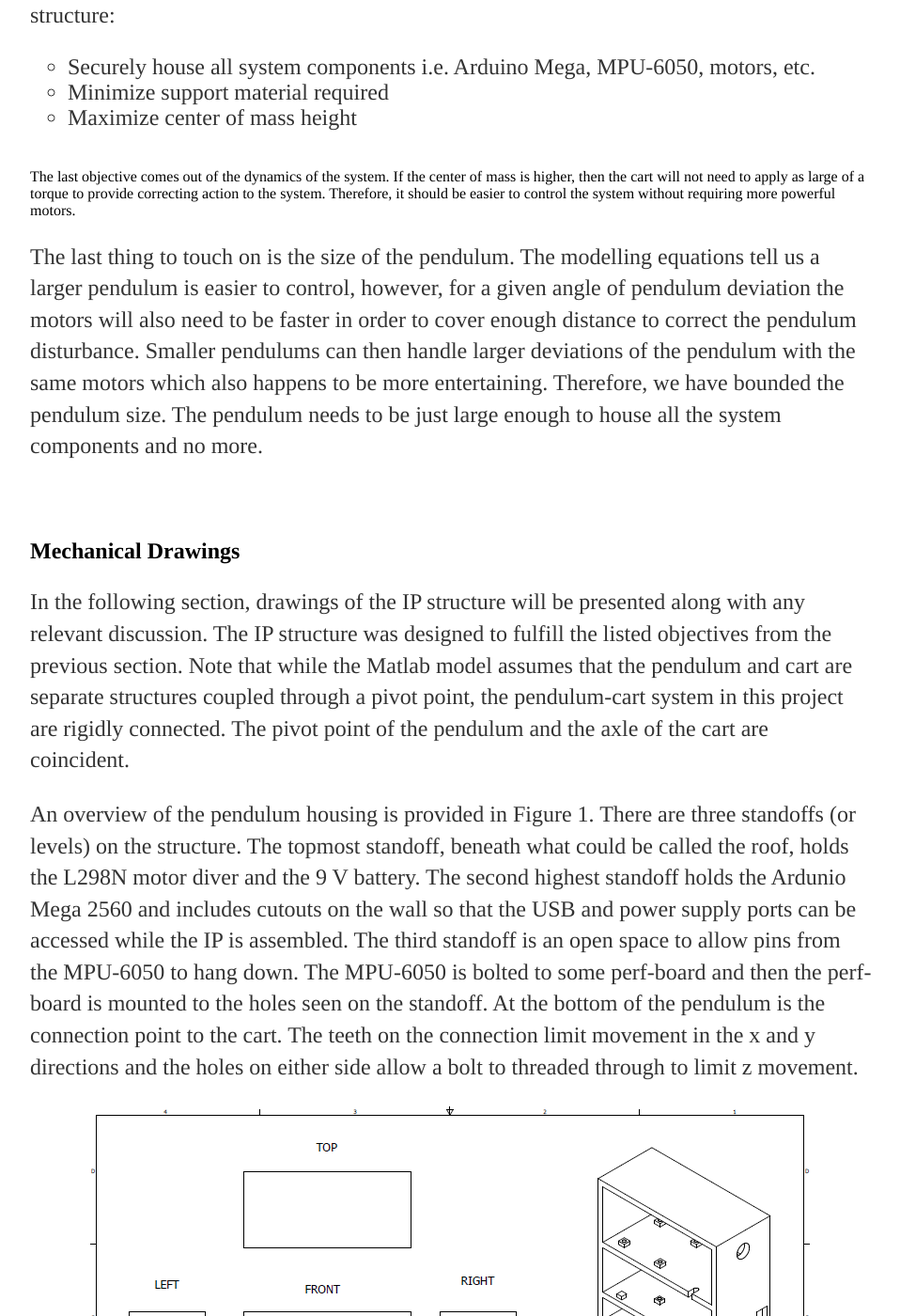
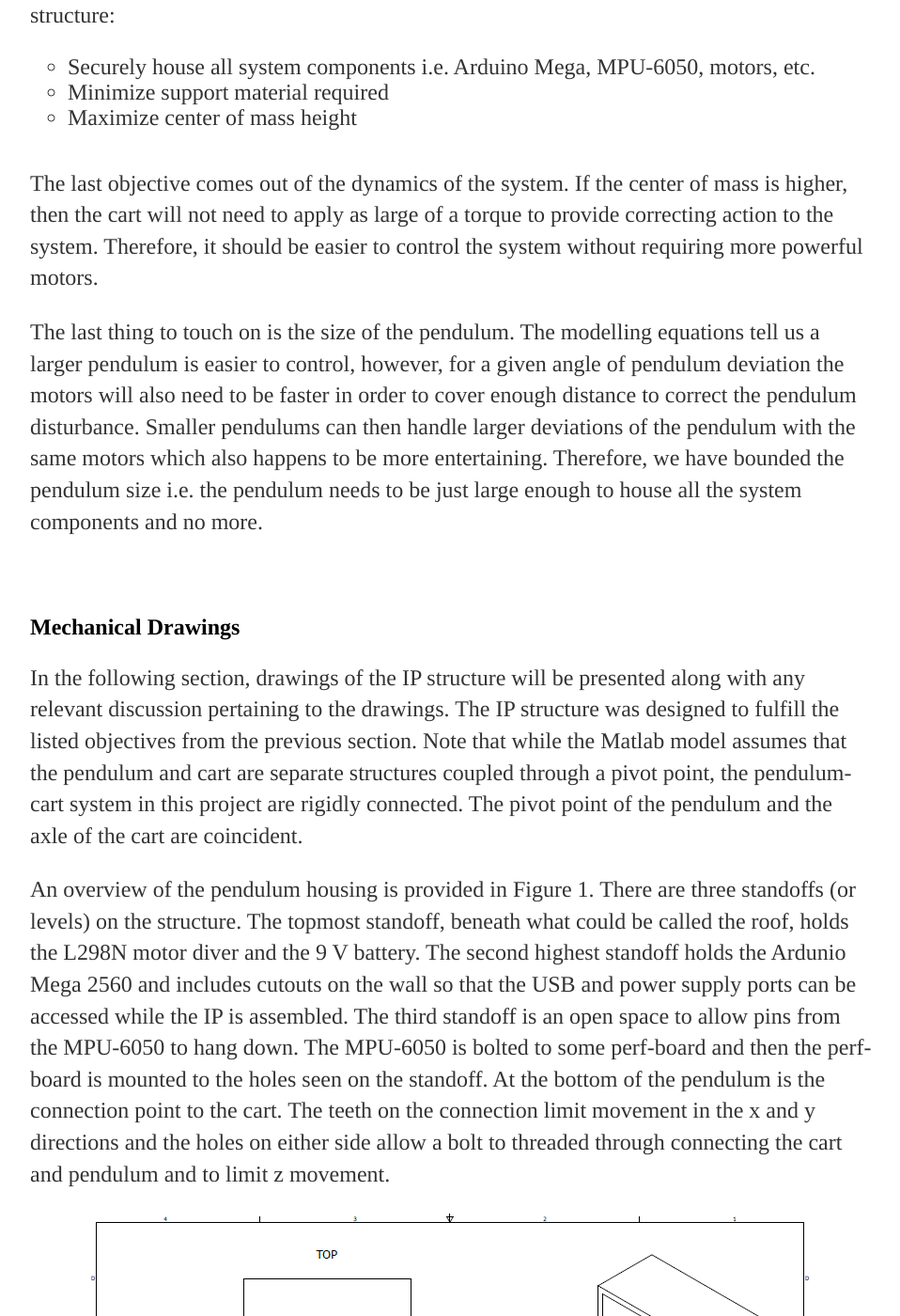
Before and after one commit to MalcolmHodgins/MalcolmHodgins.github.io, a Jekyll site: the page built from _posts/2020-08-17-SBIP Mechanical.md, in a window 1280 px wide and 1400 px high, scrolled down 1331 px. Shown: the whole window at 94% size, without its empty margins (160-1118 px from the left). Built offline with Jekyll 4.4.1, drawn with Linux system fonts in a browser that asks for light colours; some of the changed text lies outside the part shown.

Commit message:
mechanical post content

```diff
--- a/_posts/2020-08-17-SBIP Mechanical.md
+++ b/_posts/2020-08-17-SBIP Mechanical.md
@@ -7,7 +7,7 @@ date: 2020-08-17
 <section>
   <h2> Introduction </h2>
     <p>
-      In the third installment of my Self-Balancing Inverted Pendulum series, I will be presenting the mechanical design portion of this project. The design objectives will be discussed as well as the fabrication process and limitations. This will be followed up by pictures of the mechanical drawings and assembly produced in Autodesk Inventor and presentation of the measurements that will be used in the Matlab model, from the <a href="https://malcolmhodgins.github.io/projects/2020/08/04/SBIP-Modelling" class="button_EIT">first post</a> of this series, to obtain the tailored full state feedback controller for this system. Without further adieu, lets jump in!
+      In the third installment of my Self-Balancing Inverted Pendulum series, I will be presenting the mechanical design portion of this project. The design objectives will be discussed as well as the fabrication process and limitations. This will be followed up by pictures of the mechanical drawings and assembly produced in Autodesk Inventor and presentation of the physical measurements of the IP implementation. These measurements will be used in the Matlab model, from the <a href="https://malcolmhodgins.github.io/projects/2020/08/04/SBIP-Modelling" class="button_EIT">first post</a> of this series, to obtain the tailored full state feedback controller for this system. Without further adieu, lets jump in!
     </p>
 </section>
 
@@ -19,7 +19,7 @@ date: 2020-08-17
         It may be somewhat strange to group these two topics together, however, for this project, and my limited home fabrication capabilities, it was necessary. At my lab at home, I have a 3D printer so naturally I wanted to design a body for the inverted pendulum (IP) that could be 3D printed rather than try to fabricate some complex assembly from sheet metal or something to that effect.
       </p>
       <p>
-        A benefit of the 3D printer too is that it can print a complex structure accurately all in one shot assuming the CAD model is set up correctly. There are some limitations, however. The size of the bed the printer deposits material has a finite size of 210 mm x 210 mm and in practice you usually stay a couple cm away from the bed edges. Our functional bed area is more like 180 mm x 180 mm. Additionally, due to the fact that the printer deposits material layer-by-layer by increasing the printer head height after each layer is completed, structure overhangs greater than 75 degrees require support material to be printed in order to support the structure. The added support material increases post-processing time for the part and can ruin the finish of a print. Ideally, we want the amount of support material to be at a minimum.
+        A benefit of the 3D printer too is that it can print a complex structure accurately all in one shot, assuming the CAD model is set up correctly. There are some limitations, however. The size of the bed the printer deposits material on has a finite size of 210 mm x 210 mm and in practice you usually stay a couple cm away from the bed edges. Our functional bed area is more like 180 mm x 180 mm. Additionally, due to the fact that the printer deposits material layer-by-layer by increasing the printer head height after each layer is completed, structure overhangs greater than 75 degrees require support material to be printed in order to support the structure. The added support material increases post-processing time for the part and can ruin the finish of a print in certain sections. Ideally, we want the amount of support material to be at a minimum.
       </p>
       <p>
         Considering these limitations, we can begin defining the design objectives for the IP structure:
@@ -28,10 +28,12 @@ date: 2020-08-17
           <li>Minimize support material required</li>
           <li>Maximize center of mass height</li>
         </ul>
+      </p>
+      <p>
         The last objective comes out of the dynamics of the system. If the center of mass is higher, then the cart will not need to apply as large of a torque to provide correcting action to the system. Therefore, it should be easier to control the system without requiring more powerful motors.
       </p>
       <p>
-        The last thing to touch on is the size of the pendulum. The modelling equations tell us a larger pendulum is easier to control, however, for a given angle of pendulum deviation the motors will also need to be faster in order to cover enough distance to correct the pendulum disturbance. Smaller pendulums can then handle larger deviations of the pendulum with the same motors which also happens to be more entertaining. Therefore, we have bounded the pendulum size. The pendulum needs to be just large enough to house all the system components and no more.
+        The last thing to touch on is the size of the pendulum. The modelling equations tell us a larger pendulum is easier to control, however, for a given angle of pendulum deviation the motors will also need to be faster in order to cover enough distance to correct the pendulum disturbance. Smaller pendulums can then handle larger deviations of the pendulum with the same motors which also happens to be more entertaining. Therefore, we have bounded the pendulum size i.e. the pendulum needs to be just large enough to house all the system components and no more.
       </p>
 </section>
 
@@ -40,40 +42,78 @@ date: 2020-08-17
 <section>
   <h2> Mechanical Drawings </h2>
     <p>
-      In the following section, drawings of the IP structure will be presented along with any relevant discussion. The IP structure was designed to fulfill the listed objectives from the previous section. Note that while the Matlab model assumes that the pendulum and cart are separate structures coupled through a pivot point, the pendulum-cart system in this project are rigidly connected. The pivot point of the pendulum and the axle of the cart are coincident.
+      In the following section, drawings of the IP structure will be presented along with any relevant discussion pertaining to the drawings. The IP structure was designed to fulfill the listed objectives from the previous section. Note that while the Matlab model assumes that the pendulum and cart are separate structures coupled through a pivot point, the pendulum-cart system in this project are rigidly connected. The pivot point of the pendulum and the axle of the cart are coincident.
     </p>
     <p>
-      An overview of the pendulum housing is provided in Figure 1. There are three standoffs (or levels) on the structure. The topmost standoff, beneath what could be called the roof, holds the L298N motor diver and the 9 V battery. The second highest standoff holds the Ardunio Mega 2560 and includes cutouts on the wall so that the USB and power supply ports can be accessed while the IP is assembled. The third standoff is an open space to allow pins from the MPU-6050 to hang down. The MPU-6050 is bolted to some perf-board and then the perf-board is mounted to the holes seen on the standoff. At the bottom of the pendulum is the connection point to the cart. The teeth on the connection limit movement in the x and y directions and the holes on either side allow a bolt to threaded through to limit z movement.
+      An overview of the pendulum housing is provided in Figure 1. There are three standoffs (or levels) on the structure. The topmost standoff, beneath what could be called the roof, holds the L298N motor diver and the 9 V battery. The second highest standoff holds the Ardunio Mega 2560 and includes cutouts on the wall so that the USB and power supply ports can be accessed while the IP is assembled. The third standoff is an open space to allow pins from the MPU-6050 to hang down. The MPU-6050 is bolted to some perf-board and then the perf-board is mounted to the holes seen on the standoff. At the bottom of the pendulum is the connection point to the cart. The teeth on the connection limit movement in the x and y directions and the holes on either side allow a bolt to threaded through connecting the cart and pendulum and to limit z movement.
     </p>
     <figure>
       <img src="/images/sbip_mechanical/drawing_1.PNG" class="centered">
-      <figcaption>Figure 1 - Multiview of pendulum structure.</figcaption>
+      <figcaption class="centered">Figure 1 - Multiview of pendulum structure.</figcaption>
     </figure>
     <p>
       External dimensions for the pendulum structure are shown in Figure 2 as well as the height of the standoffs. Figure 3 goes into more detail of the standoffs by dimensioning the connection points to secure each of the system components to the pendulum structure. The dimensions for the connection points were determined using the datasheet for the component, when available, or by direct measurement, when unavailable.
     </p>
     <figure>
       <img src="/images/sbip_mechanical/drawing_2.PNG" class="centered">
-      <figcaption>Figure 2 - External dimensions of pendulum structure.</figcaption>
+      <figcaption class="centered">Figure 2 - External dimensions of pendulum structure.</figcaption>
     </figure>
     <figure>
       <img src="/images/sbip_mechanical/drawing_3.PNG" class="centered">
-      <figcaption>Figure 3 - Sectional dimensioning of the pendulum standoffs.</figcaption>
+      <figcaption class="centered">Figure 3 - Sectional dimensioning of the pendulum standoffs.</figcaption>
     </figure>
     <p>
-      Now we can move onto describing the structure for the cart. The cart will securely holf the gearmotors and wheels will be attached to the gearmotor output shaft to provide locomotive action for the IP control system. Figure 4 shows the dimensioning of the cart. At the top of the cart is inverse of the connection seen in Figure 1 which allows the cart and pendulum structures to be coupled together. The arch cutaways we sized to fit the diameter of the gearmotor body as well as some additional height added by the mounting brackets bought from <a href="https://www.pololu.com/product/2676" class="button_EIT">Pololu</a>. The mounting holes on the base of the cart were positioned so that the gearmotors mounted on the mounting brackets could be fit snuggly in the cart structure.
+      Now we can move onto describing the structure for the cart. The cart will securely hold the gearmotors, and wheels will be attached to the gearmotor output shaft to provide locomotive action for the IP control system. Figure 4 shows the dimensioning of the cart. At the top of the cart is the inverse of the connection seen in Figure 1 which allows the cart and pendulum structures to be coupled together. The arch cutaways were sized to fit the diameter of the gearmotor body as well as some additional height added by the mounting brackets bought from <a href="https://www.pololu.com/product/2676" class="button_EIT">Pololu</a>. The mounting holes on the base of the cart were positioned so that the gearmotors mounted on the mounting brackets could be fit snuggly in the cart structure.
     </p>
     <figure>
       <img src="/images/sbip_mechanical/drawing_4.PNG" class="centered">
-      <figcaption>Figure 4 - Multiview of the cart.</figcaption>
+      <figcaption class="centered">Figure 4 - Multiview of the cart.</figcaption>
     </figure>
     <p>
       The diagram for the IP wheels is shown in Figure 5. The larger center hole is there to provide space for the gearmotor axle to protrude through and the four smaller holes are there to facilitate mounting the wheel to the mounting hub for the gearmotor axle. A shallow channel is present along the circumference of the wheels to improve the coefficient of friction of the wheels. 3D-printed plastic on a wood surface has very poor traction so rubber bands were fitted into the channel so that the wheels would not slip or spin when the motors begin rotating.
     </p>
     <figure>
       <img src="/images/sbip_mechanical/drawing_5.PNG" class="centered">
-      <figcaption>Figure 5 - Multiview of the wheels.</figcaption>
+      <figcaption class="centered">Figure 5 - Multiview of the wheels.</figcaption>
     </figure>
     <p>
-      Finally, Figure 6 shows the drawing of the IP assembly including models of the Arduino Mega 2560, L298N, 9V battery, gearmotors, mounting brackets, and mounting hubs for the wheels. The wired connections are left out of the diagram as well as the MPU-6050.
+      Finally, Figure 6 shows the drawing of the IP assembly including models of the Arduino Mega 2560, L298N, 9V battery, gearmotors, mounting brackets, and mounting hubs for the wheels. The wired connections are left out of the diagram as well as the MPU-6050 and its mounting board. Figure 7 shows the Autodesk Inventor model used to create the drawings in Figure 6.
     </p>
+    <figure>
+      <img src="/images/sbip_mechanical/drawing_6.PNG" class="centered">
+      <figcaption class="centered"> Figure 6 - Multiview of Self-Balancing Inverted Pendulum Assembly.</figcaption>
+    </figure>
+    <figure>
+      <img src="/images/sbip_mechanical/sbip_inventor_assembly.PNG" class="centered">
+      <figcaption class="centered"> Figure 7 - Autodesk Inventor model of Self-Balancing Inverted Pendulum Assembly.</figcaption>
+    </figure>
+</section>
+
+<span><br></span>
+
+<section>
+  <h2> Implementation and Mechanical Data </h2>
+    <p>
+      The models documented by Figures 1 through to 7 were used to create 3D printer code using standard 3D printer slicer software. The fabrication process consisted of four separate prints: one for each of the pendulum, cart, and the two wheels. Once completed, the system components were fastened to the 3D printed parts using M2 bolts, washers, and nuts. The wired connections were also added and the pendulum was fastened to the cart. The last part of assembly involved mounting the wheels to the mounting hubs and then mounting the mounting hubs to the gearmotor output shaft. The fully assembled IP is shown in Figure 8 along with the power supply used to power the motors.
+    </p>
+    <figure>
+      <img src="/images/sbip_mechanical/sbip_assembled.jpg" class="centered">
+      <figcaption class="centered"> Figure 8 - Implementation of self-balancing inverted pendulum.</figcaption>
+    </figure>
+    <p>
+      With the IP constructed, our attention can be turned back to the full state feedback controller. Several physical parameters are required in order to create an accurate Matlab model for this system: the mass of the cart, the mass of the pendulum, the length to the pendulum's center of mass, and the pendulum's moment of inertia. The length to the pendulum center of mass was found by balancing the IP on its side on a ruler. This point was then measured from the axle of the gearmotors and found to be equal to 0.123 m. After uncoupling the pendulum from the cart, the parts were weighed separately. The cart was found to have a mass of 0.316 kg and the pendulum was found to have a mass of 0.334 kg.
+    </p>
+    <p>
+      Since for this robot, the pendulum cannot be approximated as a long thin rod, an alternative moment of inertia calculation must be performed. <a href"https://en.wikipedia.org/wiki/List_of_moments_of_inertia" class="button_EIT">Wikipedia</a> provides a list of formulas for moments of inertia including one for a rectangular plate with the axis of rotation at the end of the plate as shown in Figure 9. The gearmotor axle from the IP can be aligned with the axis of rotation shown in Figure 9 to compute the moment of inertia for the IP.
+    </p>
+    <figure>
+      <img src="/images/sbip_mechanical/thin_plate_moi.PNG" class="centered">
+      <figcaption class="centered"> Figure 9 - Thin rectangular plate moment of inertia.</figcaption>
+    </figure>
+    <p>
+      From Figure 2 we see that the depth of the pendulum (56 mm) aligns with the dimension <em>w</em> shown in Figure 9. The dimension <em>h</em> is measured from the axle of the gearmotors to the top of the pendulum and found to be 0.184 m. Using the formula from Figure 9 as well as the mass of the pendulum, the moment of inertia for the pendulum is calculated to be 0.00386 kg m^2.
+    </p>
+    <p>
+      In the next post, the Matlab script from the <a href="https://malcolmhodgins.github.io/projects/2020/08/04/SBIP-Modelling" class="button_EIT">first post</a> in this series will be used to generate the weighting factors needed to create a closed-loop system for the IP. Then the controller will be uploaded to the IP robot, the robot will be tested, and this series will conclude!
+    </p>
+</section>
```
Also changed, not shown: images/sbip_mechanical/sbip_assembled.jpg (added), images/sbip_mechanical/thin_plate_moi.PNG (added).
